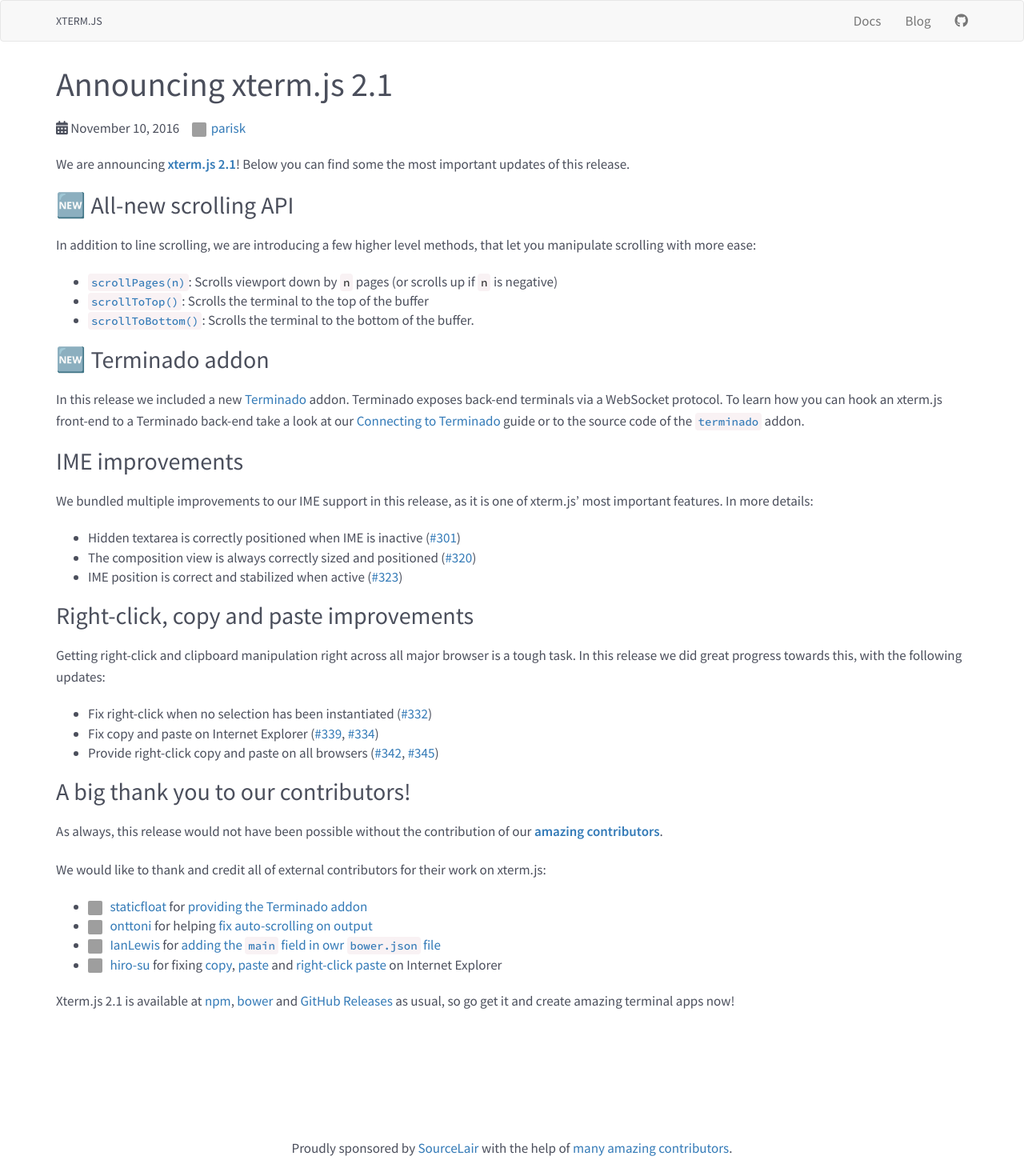
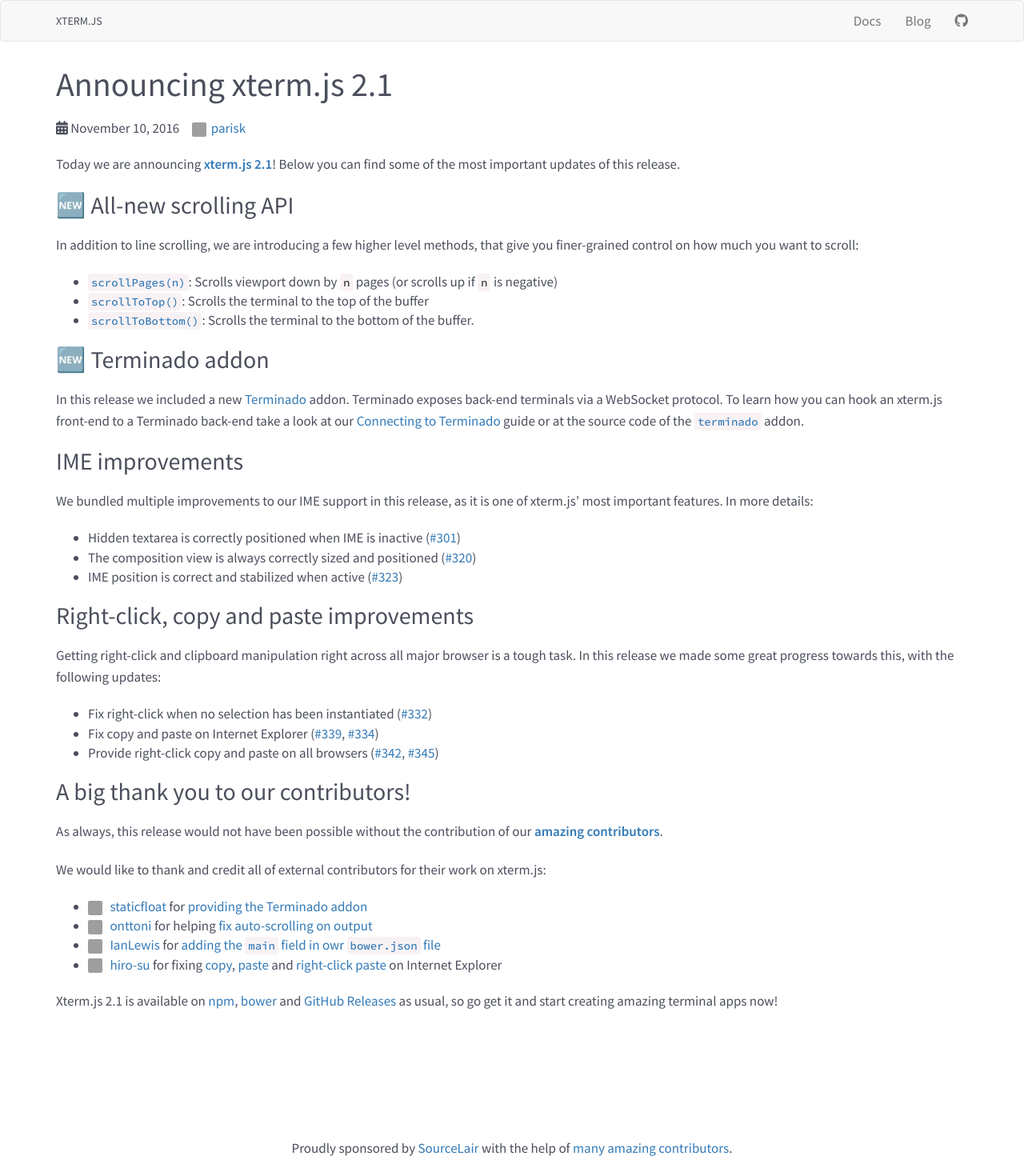
Before and after one commit to xtermjs/xtermjs.org, a Jekyll site: the page built from _posts/2016-11-10-xtermjs-2.1.md, in a window 1280 px wide. Shown: the whole page at 80% size. Built offline with Jekyll 4.4.1, drawn with Linux system fonts in a browser that asks for light colours; nearby versions of some CDN libraries; grey boxes are pictures that could not be loaded.

Commit message:
Fix comments

```diff
--- a/_posts/2016-11-10-xtermjs-2.1.md
+++ b/_posts/2016-11-10-xtermjs-2.1.md
@@ -6,17 +6,17 @@
 excerpt: We are excited to announce xterm.js 2.1 with all-new scrolling API, Terminado support and more!
 ---
 
-We are announcing **<a href="https://github.com/sourcelair/xterm.js" target="_blank">xterm.js 2.1</a>**! Below you can find some the most important updates of this release.
+Today we are announcing **<a href="https://github.com/sourcelair/xterm.js" target="_blank">xterm.js 2.1</a>**! Below you can find some of the most important updates of this release.
 
 ## 🆕 All-new scrolling API
-In addition to line scrolling, we are introducing a few higher level methods, that let you manipulate scrolling with more ease:
+In addition to line scrolling, we are introducing a few higher level methods, that give you finer-grained control on how much you want to scroll:
 
 - [`scrollPages(n)`](/docs/api/Terminal/#scrollpagesn): Scrolls viewport down by `n` pages (or scrolls up if `n` is negative)
 - [`scrollToTop()`](/docs/api/Terminal/#scrolltotop): Scrolls the terminal to the top of the buffer
 - [`scrollToBottom()`](/docs/api/Terminal/#scrolltobottom): Scrolls the terminal to the bottom of the buffer.
 
 ## 🆕 Terminado addon
-In this release we included a new [Terminado](http://terminado.readthedocs.io/en/latest/) addon. Terminado exposes back-end terminals via a WebSocket protocol. To learn how you can hook an xterm.js front-end to a Terminado back-end take a look at our [Connecting to Terminado](/docs/guides/terminado/) guide  or to the source code of the [`terminado`](https://github.com/sourcelair/xterm.js/blob/2.1.0/addons/terminado/terminado.js) addon.
+In this release we included a new [Terminado](http://terminado.readthedocs.io/en/latest/) addon. Terminado exposes back-end terminals via a WebSocket protocol. To learn how you can hook an xterm.js front-end to a Terminado back-end take a look at our [Connecting to Terminado](/docs/guides/terminado/) guide or at the source code of the [`terminado`](https://github.com/sourcelair/xterm.js/blob/2.1.0/addons/terminado/terminado.js) addon.
 
 ## IME improvements
 We bundled multiple improvements to our IME support in this release, as it is one of xterm.js' most important features. In more details:
@@ -26,7 +26,7 @@
 - IME position is correct and stabilized when active ([#323](https://github.com/sourcelair/xterm.js/pull/323))
 
 ## Right-click, copy and paste improvements
-Getting right-click and clipboard manipulation right across all major browser is a tough task. In this release we did great progress towards this, with the following updates:
+Getting right-click and clipboard manipulation right across all major browser is a tough task. In this release we made some great progress towards this, with the following updates:
 
 - Fix right-click when no selection has been instantiated ([#332](https://github.com/sourcelair/xterm.js/pull/332))
 - Fix copy and paste on Internet Explorer ([#339](https://github.com/sourcelair/xterm.js/pull/339), [#334](https://github.com/sourcelair/xterm.js/pull/334))
@@ -42,4 +42,4 @@
 - <a href="https://github.com/IanLewis"> <img class="avatar mr-2" src="https://github.com/IanLewis.png?s=32" /> IanLewis</a> for [adding the `main` field in owr `bower.json` file](https://github.com/sourcelair/xterm.js/pull/337)
 - <a href="https://github.com/hiro-su"> <img class="avatar mr-2" src="https://github.com/hiro-su.png?s=32" /> hiro-su</a> for fixing [copy](https://github.com/sourcelair/xterm.js/pull/339), [paste](https://github.com/sourcelair/xterm.js/pull/334) and [right-click paste](https://github.com/sourcelair/xterm.js/pull/345) on Internet Explorer
 
-Xterm.js 2.1 is available at [npm](http://npmjs.org/package/xterm), [bower](https://bower.io) and [GitHub Releases](https://github.com/sourcelair/xterm.js/releases/tag/2.1.0) as usual, so go get it and create amazing terminal apps now!
+Xterm.js 2.1 is available on [npm](http://npmjs.org/package/xterm), [bower](https://bower.io) and [GitHub Releases](https://github.com/sourcelair/xterm.js/releases/tag/2.1.0) as usual, so go get it and start creating amazing terminal apps now!
```
